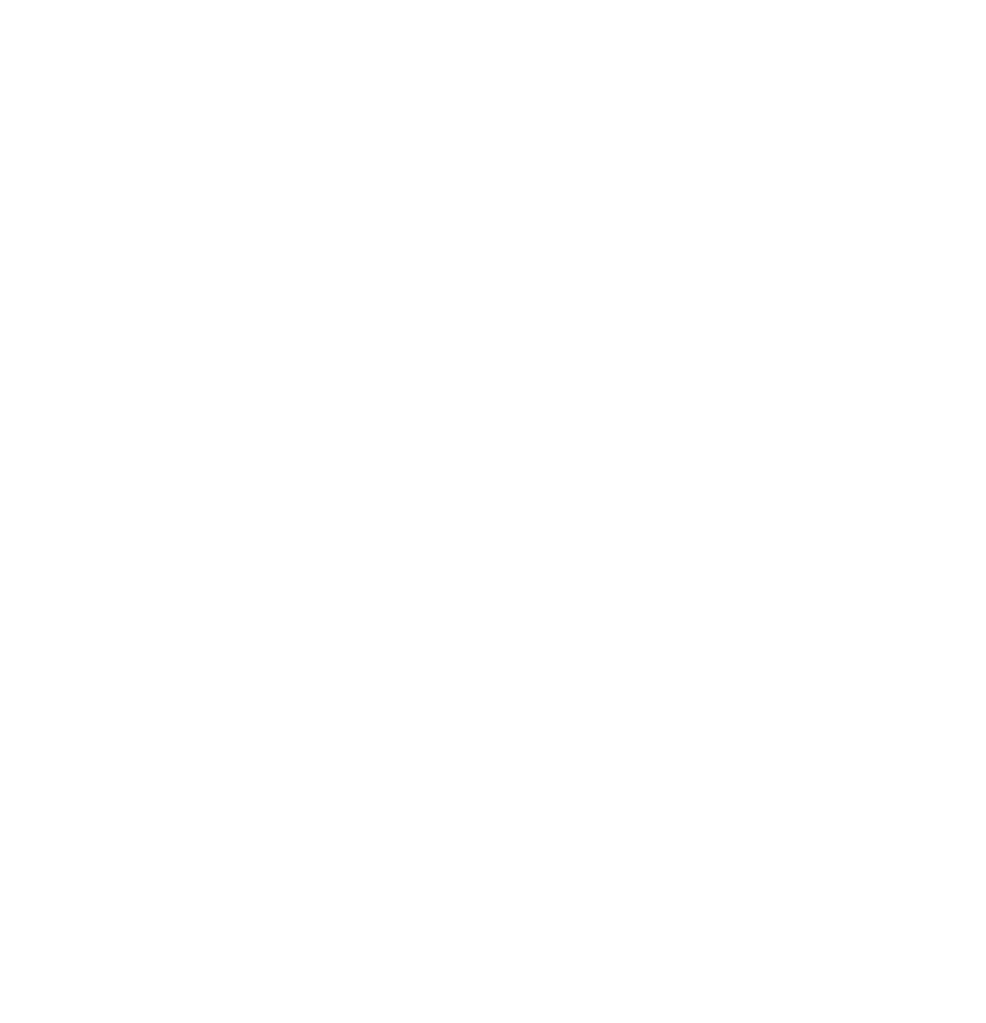
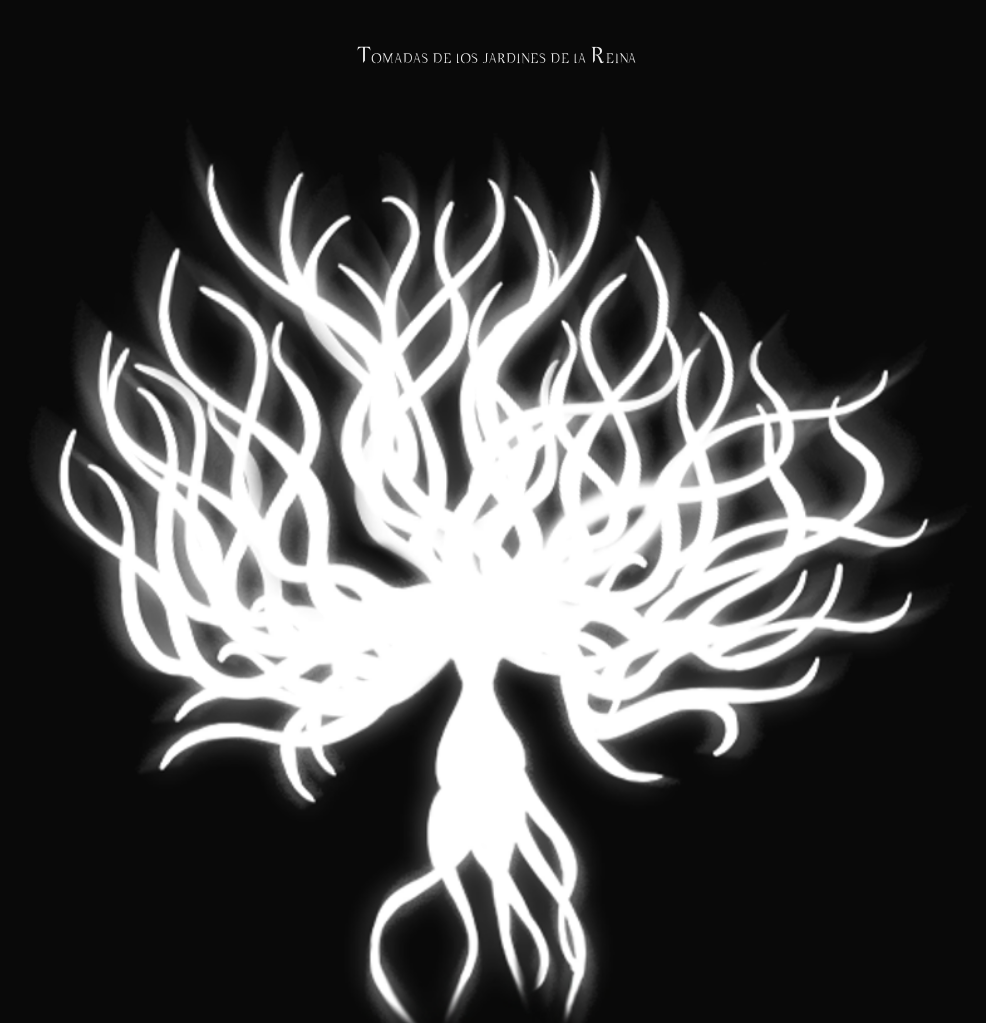
Before and after one commit to cstffx/greenpath, a plain HTML site: page index.html in a window 1280 px wide. Shown: the top 1023 px of the page, without its empty margins (143-1129 px from the left). Before the commit the page ends 800 px from the top, so only its background shows below. Drawn offline with Linux system fonts and the light colour scheme; the site is published under a folder, as on GitHub Pages, so addresses that start at the root find nothing; no server answers.

Commit message:
version 2

```diff
--- a/index.html
+++ b/index.html
@@ -8,8 +8,8 @@
 
     <title>Green path</title>
 
-  <script type="module" crossorigin src="/assets/index-e538bac2.js"></script>
-  <link rel="stylesheet" href="/assets/index-f9c2721a.css">
+  <script type="module" crossorigin src="./assets/index-e538bac2.js"></script>
+  <link rel="stylesheet" href="./assets/index-f9c2721a.css">
 </head>
 <body>
 <div id="app"></div>
```
Also changed, not shown: assets/font.ttf (renamed from font.ttf).
